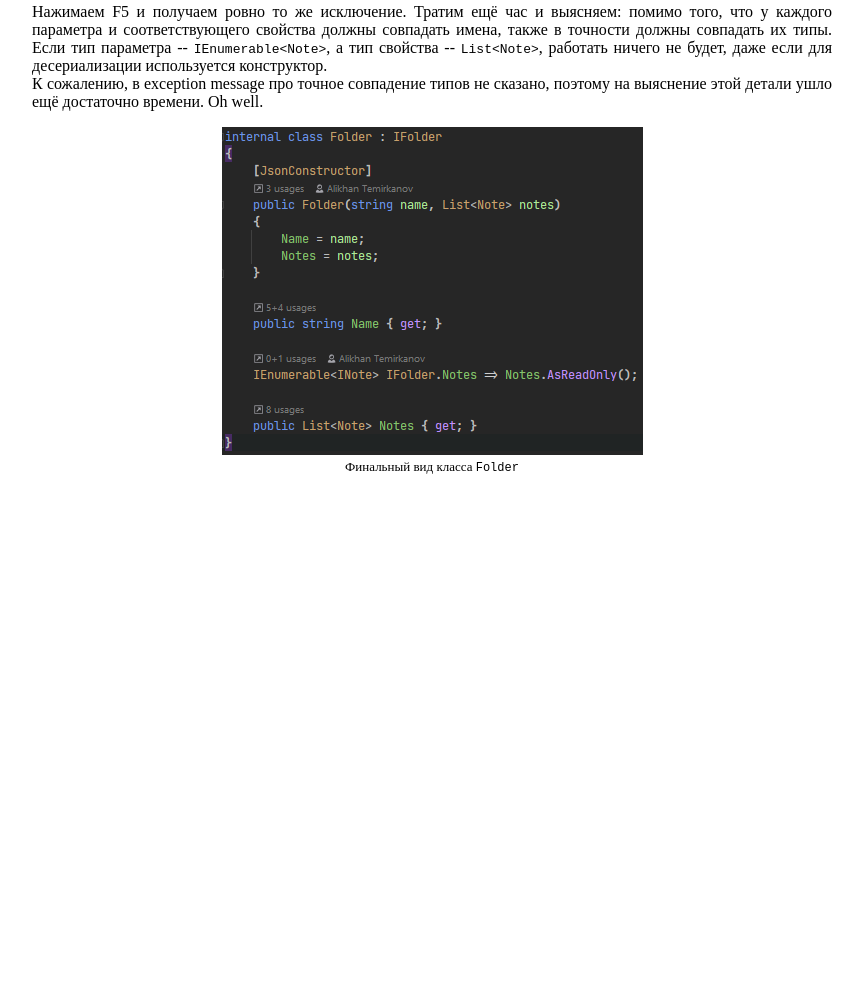
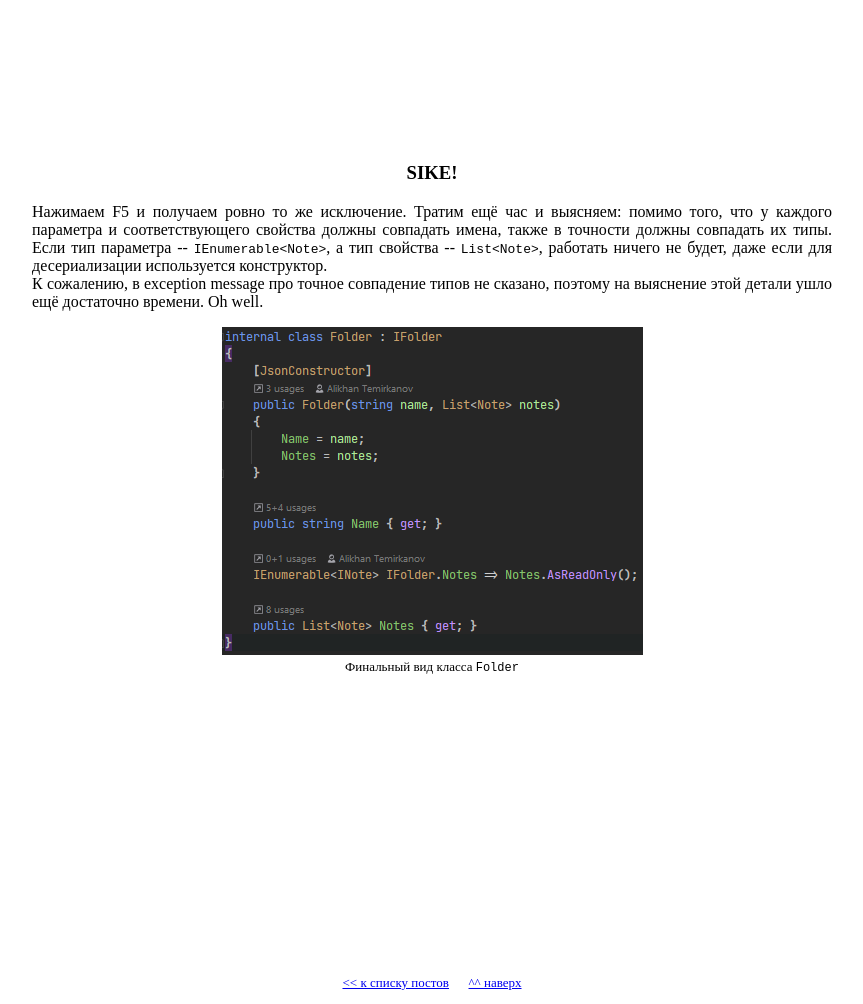
Before and after one commit to kiraventom/kiraventom.github.io, a plain HTML site: page links/posts/0/0.html in a window 1280 px wide. Shown: the part 2897-3901 px from the top of the page, without its empty margins (208-1071 px from the left). Before the commit the page ends 3402 px from the top, so only its background shows below. Drawn offline with Linux system fonts and the light colour scheme.

Commit message:
upd some shit

```diff
--- a/links/posts/0/0.html
+++ b/links/posts/0/0.html
@@ -1,5 +1,6 @@
 <!DOCTYPE html>
 <html lang="en">
+<a id="top"></a>
 <head>
 	<meta charset="UTF-8">
 	<title>Явная реализация интерфейса и System.Text.Json</title>
@@ -123,7 +124,7 @@
 <p style="text-align: center; font-size: small; margin-bottom: 30px" >
 	<a target="_blank" rel="noopener noreferrer" href="https://www.youtube.com/watch?v=2zn0qfWlRL8"><img width="300" src="happy_end.png" alt="Happy end"></a>
 </p>
-<h3 style="margin-top: 300px; text-align: center" >
+<h3 style="margin-top: 500px; text-align: center" >
 	SIKE!
 </h3>
 <p>
@@ -138,5 +139,10 @@
 	<br/>
 	Финальный вид класса <code>Folder</code>
 </p>
+<p style="margin-top: 300px; font-size: small; text-align: center">
+	<a href="..\posts.html">&lt;&lt; к списку постов</a>
+	&emsp;
+	<a href="#top">^^ наверх</a>
+</p>
 </body>
 </html>
```
Also changed, not shown: links/posts/1/1.html (+7 -0 lines).
